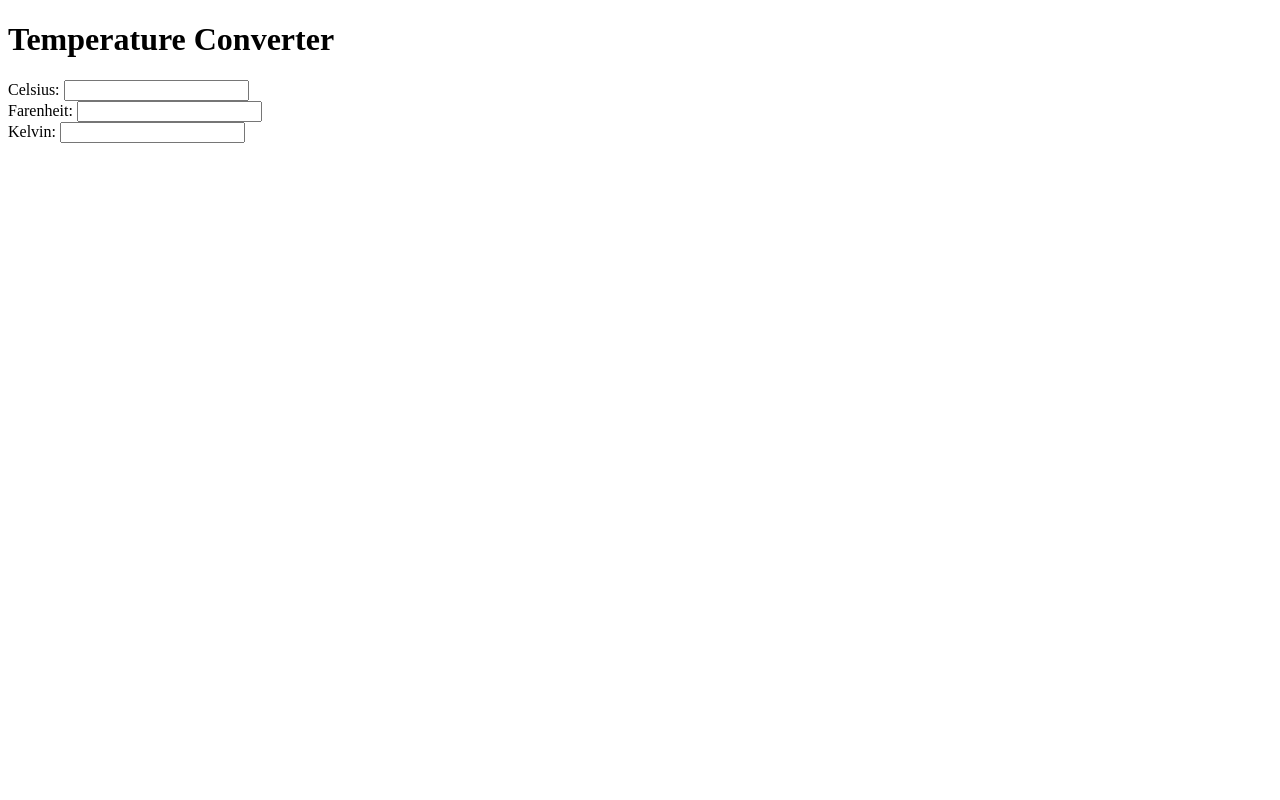
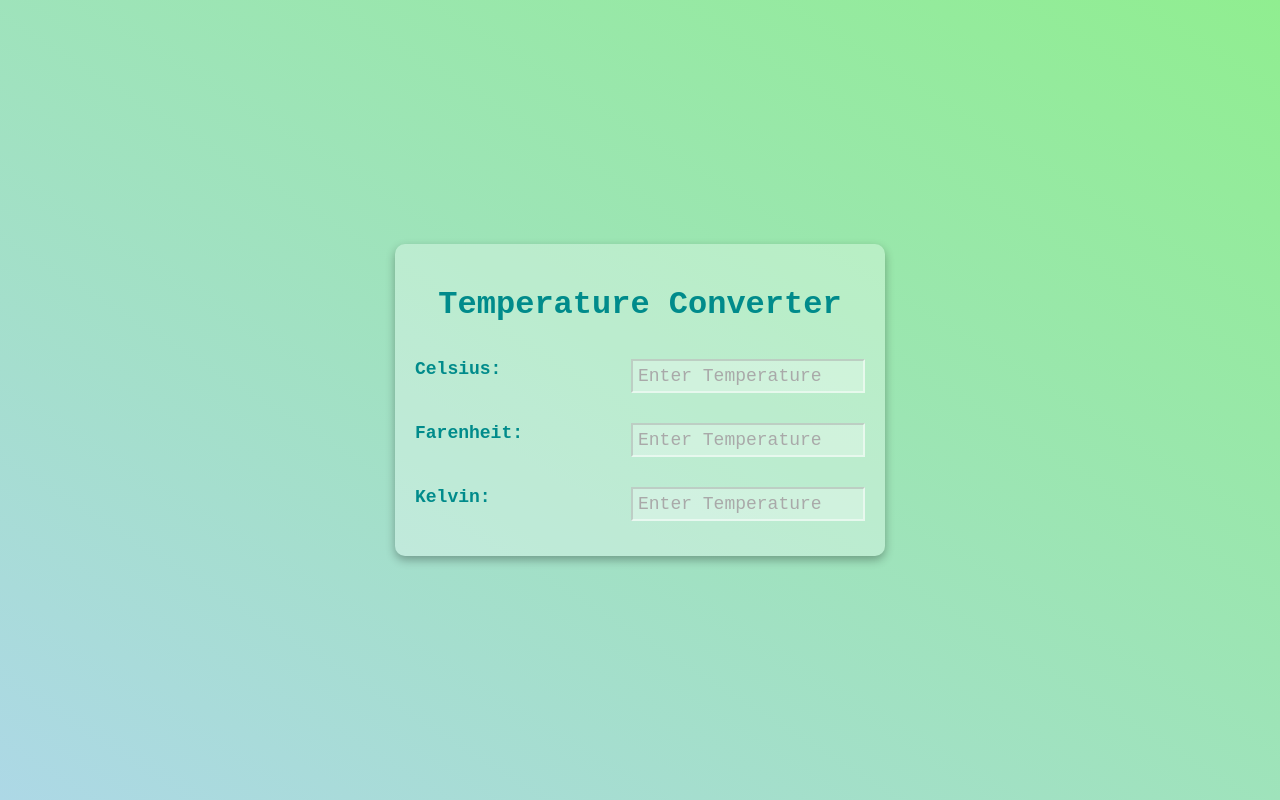
Before and after one commit to lugard1/temperature-converter, a plain HTML site: page index.html in a window 1280 px wide. Drawn offline with Linux system fonts and the light colour scheme.

Commit message:
Update style.css

```diff
--- a/index.html
+++ b/index.html
@@ -11,15 +11,15 @@
    <h1 class="heading">Temperature Converter</h1>
     <div class="temp-container">
       <label for="celsius">Celsius:</label>
-      <input type="text" id="celsius" name="celsius" class="input">
+      <input type="text" id="celsius" name="celsius" class="input" placeholder="Enter Temperature">
     </div>
     <div class="temp-container">
       <label for="farenheit">Farenheit:</label>
-      <input type="text" id="farenheit" name="farenheit" class="input">
+      <input type="text" id="farenheit" name="farenheit" class="input" placeholder="Enter Temperature">
     </div>
     <div class="temp-container">
       <label for="kelvin">Kelvin:</label>
-      <input type="text" id="kelvin" name="kelvin" class="input">
+      <input type="text" id="kelvin" name="kelvin" class="input" placeholder="Enter Temperature">
     </div>
   </div>
   <script src="index.js"></script>
--- a/style.css
+++ b/style.css
@@ -0,0 +1,52 @@
+body {
+  margin: 0;
+  padding: 0;
+  background: linear-gradient(to left bottom, lightgreen,lightblue);
+  min-height: 100vh;
+  display: flex;
+  justify-content: center;
+  align-items: center;
+  font-family: monospace;
+  font-size: 15px;
+  color: darkcyan
+}
+
+.container {
+  background-color: rgba(255,255,255,0.3);
+  padding: 20px;
+  box-shadow: 0 4px 10px rgba(0,0,0,0.3);
+  border-radius: 10px;
+  width: 85%;
+  max-width: 450px;
+  min-width: 350px;
+  display: flex;
+  flex-direction: column;
+  align-items: center;
+}
+
+.heading {
+  font-size: 32px;
+}
+
+.temp-container {
+  width: 100%;
+  padding: 15px;
+  font-weight: bold;
+  font-size: 18px;
+}
+
+.input {
+  width: 220px;
+  font-family: monospace;
+  padding: 5px;
+  float: right;
+  outline: none;
+  background: rgba(255,255,255,0.3);
+  border-color: rgba(255,255,255,0.5);
+  color: darkgreen;
+  font-size: 18px;
+}
+
+.input::placeholder {
+  color: darkgray;
+}
```
